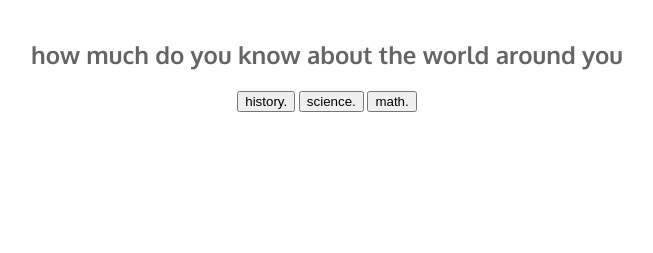
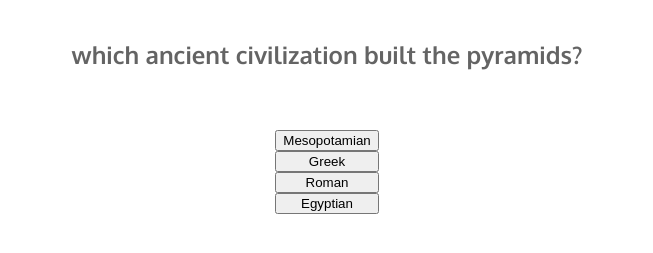
Before and after one commit to ayodeleowolabi/quizgame, a plain HTML site: page index.html in a window 1280 px wide. Both pictures are taken after a click on the button "history.". Shown: the part 393-646 px from the top of the page, without its empty margins (313-966 px from the left). Drawn offline with Linux system fonts and the light colour scheme; a web font is replaced by a local one.

Commit message:
second commit

```diff
--- a/css/main.css
+++ b/css/main.css
@@ -11,3 +11,20 @@ body{
     font-style: normal;
     color: rgb(100,100,100);
 }
+
+
+#questions{
+    display: flex;
+    padding: 20px
+}
+
+#answers{
+    display: none;
+    flex-direction: column;
+}
+
+#message{
+    margin: 5rem;
+    font-size: medium;
+
+}
--- a/index.html
+++ b/index.html
@@ -11,18 +11,23 @@
     <h1>do you know stuff?</h1>
     <h2>how much do you know about the world around you</h2>
         <div id="questionscategories">
-            <button>history.</button>
-            <button>science.</button>
-            <button>math.</button>
+            <button id="category">history.</button>
+            <button id="category">science.</button>
+            <button id="category">math.</button>
         </div>
         <div id="questions">
 
         </div>
         <div id="answers">
+            <button id="0"></button>
+            <button id="1"></button>
+            <button id="2"></button>
+            <button id="3"></button>
+
 
 
         </div>
-        <div id="score">
+        <div id="message">
 
 
         </div>
--- a/js/main.js
+++ b/js/main.js
@@ -1,5 +1,5 @@
   /*----- constants -----*/
- const QUESTION_BANK = {
+ const QUESTION_BANKtemp = {
   history: {questions: ['who was the first president of the united states?',
                         'which ancient civilization built the pyramids?',
                         'what year did WWII end?',
@@ -28,68 +28,273 @@
 
  }
 
+const QUESTION_BANK = [
+  {
+    category: 'History',
+    text: 'Who was president in 1996?',
+    answers: [
+      'Jimmy Carter',
+      'Bill Clinton',
+      'George Washington',
+      'George Bush Sr.'
+    ],
+    correctIdx: 1,
+    playerIdx: null
+  },
+  {
+    category: 'History',
+    text: 'Who was the first US president?',
+    answers: [
+      'John Adams',
+      'Thomas Jefferson',
+      'George Washington',
+      'James Monroe.'
+    ],
+    correctIdx: 2,
+    playerIdx: null
+  },
+  {
+    category: 'History',
+    text: 'which ancient civilization built the pyramids?',
+    answers: [
+      'Mesopotamian',
+      'Greek',
+      'Roman',
+      'Egyptian'
+    ],
+    correctIdx: 3,
+    playerIdx: null
+  },
+  {
+    category: 'History',
+    text: 'What year did WW1 end',
+    answers: [
+      '1942',
+      '1944',
+      '1945',
+      '1946'
+    ],
+    correctIdx: 1,
+    playerIdx: null
+  },
+  {
+    category: 'History',
+    text: 'What university did VP Kamala Harris attend?',
+    answers: [
+      'Havard University',
+      'Howard University',
+      'Hampton University',
+      'Spelman University'
+    ],
+    correctIdx: 1,
+    playerIdx: null
+  },
 
+
+
+];
 
 
 
   /*----- state variables -----*/
   let questionChoice
-  let playerQuestions
+  let chosenQuestion
   let correctAnswer
   let score
 
   let playButton
   let playerAnswer
+  let homeMessage = "how much do you know about the world around you?"
+  let homeDisplay = "do you know stuff?"
 
 
 
   /*----- cached elements  -----*/
+  let question = document.querySelector('h2')
+  let answerContainer = document.getElementById('answers')
+  let categoryButtons = document.getElementById('questionscategories')
+  let messageDisplay = document.getElementById('message')
 
 
   /*----- event listeners -----*/
-document.querySelector('button').addEventListener('click', renderQuestionChoice)
+document.getElementById('category').addEventListener('click', renderChooseCategory)
+document.getElementById('answers').addEventListener('click', (event) => {
+  renderChooseQuestion(event)
+  renderCorrectAnswer(event)
+  renderAnswers(event)
+})
+// use id here
 
-console.log(event)
 
   /*----- functions -----*/
 init()
 function init() {
-  playerQuestions = null
-  questionChoice = null
-  score = null
-  // render()
+  chosenQuestion = null
+  questionPicked = null
+  score = 0
+
 
 
 }
 
+
+// when the player chooses a category, copy that categories questions from the questions bank to the playerQuestions array.
+//
 // let categoryChoice = QUESTION_BANK[`${key}`]
 // let playerQuestions = QUESTION_BANK[`${key}`].questions
 // let correctAnswer = QUESTION_BANK[`${key}`].answers
-console.log(QUESTION_BANK.history.questions.length)
+// console.log(QUESTION_BANK.history.questions.length)
 
-function correctAnswer(){
-  if(playerChoice )
+// function correctAnswer(){
+//   if(playerChoice )
+
+// QUESTIONS:
+// How do i return my screen back to the "home page for next question selection?"
+// why when i tried to initialize my page with an empty 'answers' id, does in not show up again?
+//
+// }
+
+
+function renderScore() {
+
 
 
 }
 
-function renderQuestionChoice(event){
-  let idx = Math.floor(Math.random() * QUESTION_BANK.history.questions.length)
-  let questionChoice = QUESTION_BANK.history.questions[idx]
-  console.log(questionChoice)
-  console.log(event)
-  return questionChoice
-  correctAnswer()
+function renderCorrectAnswer(event) {
+  correctAnswerIdx = chosenQuestion.correctIdx
+  correctAnswer = chosenQuestion.answers[correctAnswerIdx]
+  console.log(correctAnswer)
 
-};
+  playerAnswer = event.target.innerText
+  let playerAnswerIdx = Number(playerAnswer)
+  console.log(playerAnswer)
+  let message
+
+  if (playerAnswer === correctAnswer){
+    console.log(message)
+    message = "Good job"
+    score++
+    // why do i have to console log up there to see something?
+
+  } else {
+    message = ''
+    console.log(message)
+  }
+
+  console.log(message)
+  messageDisplay.innerText = message
+  setTimeout(() => {
+    messageDisplay.innerText = ""
+    // categoryButtons.style.display = answerContainer
+
+  }, 5000)
+
+  return
+
+}
+console.log(score)
+
+function renderAnswers() {
+
+  let answerChoices = chosenQuestion.answers
+  console.log(answerChoices) // how can i access my text
+  // i think i need to access playerQuestions here
+console.log(answerContainer.children)
+const answerButtonsArray = answerContainer.children
+  // after answer is rendered, player questions must be popped out of the playernquestions array
+  for (let i = 0; i < answerButtonsArray.length; i++){
+    answerButtonsArray[i].innerText = answerChoices[i]
+    console.log(answerButtonsArray[i])
+  }
+
+
+  // renderCorrectAnswer()
+  correctAnswer = chosenQuestion.correctIdx
+
+  console.log(correctAnswer)
+  // for (key of answerChoices.children) {
+  //   const multipleChoice = document.getElementById(`${key}--answers`)
+  //   console.log(multipleChoice)
+  //   return
+  // }
+  //if QUESTION_BANK.player[idx] is === to QUESTION_BANK.correctAnswer[idx]
+  //score++ else return
 
 
 
-// render(
-//   renderQuestionChoice()
-//   // something to display play button? or all categories.
-// )
+}
 
-// function renderCategories() {
+function renderChooseCategory() {
+  let idx = Math.floor(Math.random() * QUESTION_BANK.length)
+  question.innerText = QUESTION_BANK[idx].text
+  chosenQuestion = QUESTION_BANK[idx]
+  answerContainer.style.display = 'flex'
+  categoryButtons.style.display = 'none'
+  QUESTION_BANK.splice(idx, 1)
+  renderAnswers()
 
+
+}
+
+// have a function that changes the answer container, category buttons and questions div
+// i need to save/ cached the intial values of the home screen.
+
+function renderChooseQuestion() {
+
+  let idx = Math.floor(Math.random() * QUESTION_BANK.length)
+  question.innerText = QUESTION_BANK[idx].text
+  chosenQuestion = QUESTION_BANK[idx]
+  console.log(chosenQuestion)
+  QUESTION_BANK.splice(idx, 1)
+
+  // answerChoices.innerText = `${QUESTION_BANK[idx].answers}`
+  //something to display answer choices in box form so i can also edit the box instelf
+
+
+  return
+  // playerQuestions.pop(QUESTION_BANK[idx]) is this where this function should be?
+
+
+}
+
+
+// function renderQuestionChoice(event){
+//     let idx = Math.floor(Math.random() * QUESTION_BANK.history.questions.length)
+
+
+//     let questionPicked = QUESTION_BANK.history.questions[idx]
+//     let questionAnswers = QUESTION_BANK.history.choices[questionPicked.idx]
+//     question.innerText = questionPicked
+//     console.log(questionAnswers)
+//     return questionChoice
 // }
+
+// function renderQuestionChoice(event){
+//   QUESTION_BANK.forEach((question) => {
+//     let idx = Math.floor(Math.random() * QUESTION_BANK.history.questions.length)
+
+//   })
+//     let questionPicked = QUESTION_BANK.history.questions[idx]
+//     let questionAnswers = QUESTION_BANK.history.choices[idx]
+//     question.innerText = questionPicked
+//     console.log(idx)
+//     return questionChoice
+// }
+
+
+
+  // let questionAnswers = QUESTION_BANK.history.choices[idx]
+  // console.log(questionAnswers, questionPicked)
+  // question.innerText = questionPicked
+  // answerButtons.innerText = q
+  // return questionChoiceX
+  // // correctAnswer()
+
+
+
+function render() {
+
+  renderChooseCategory()
+
+}
```
